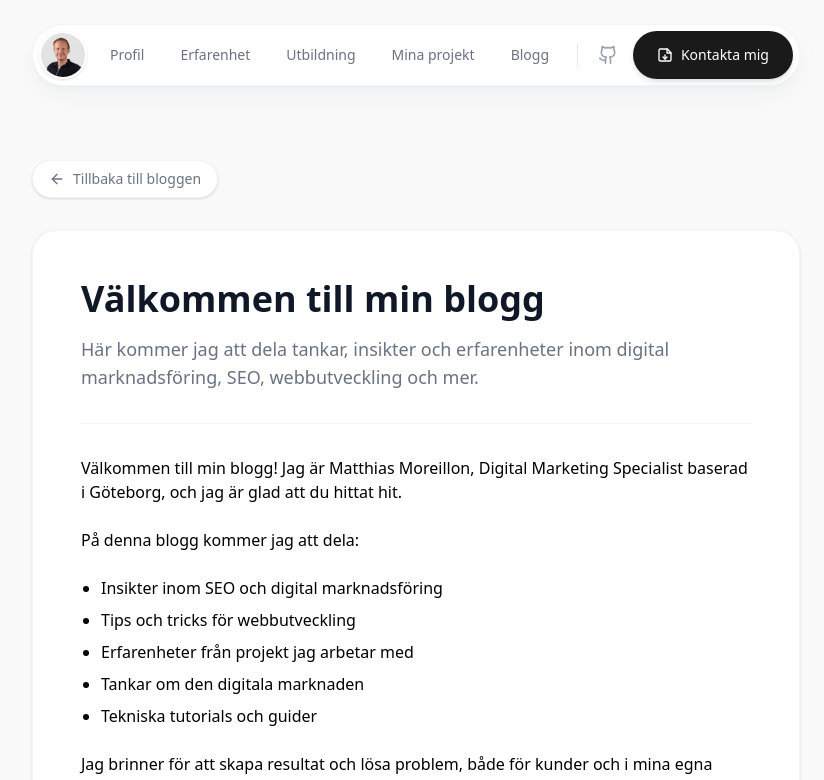
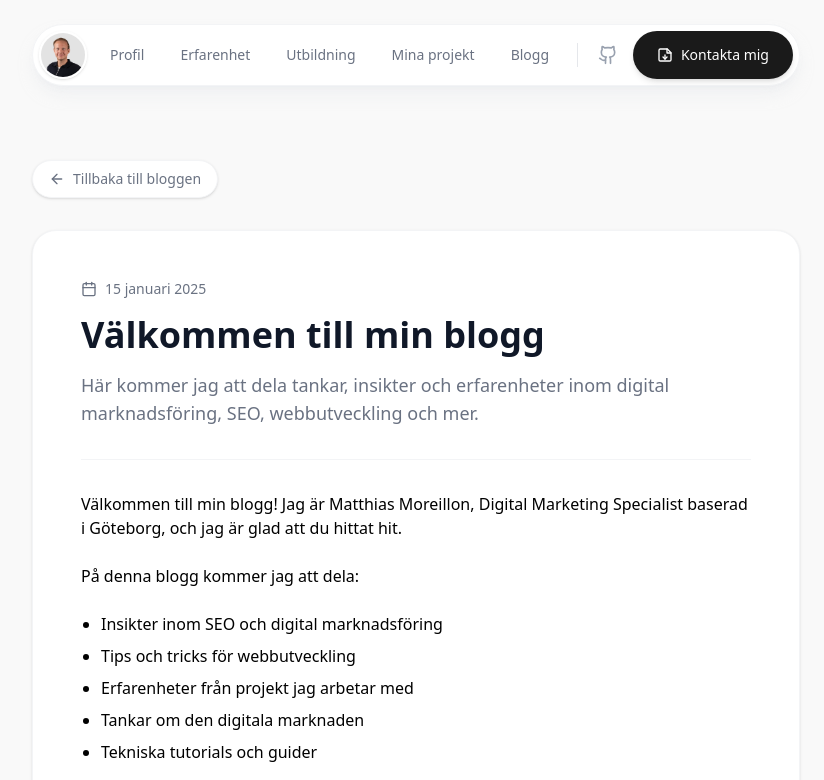
Before and after one commit to Mattias957/matthias957.github.io, a Next.js app: page /blogg/valkommen-till-min-blogg in a window 1280 px wide. Shown: the top 780 px of the page, without its empty margins (224-1048 px from the left). Built offline with nearby package versions, Linux system fonts and the light colour scheme.

Commit message:
Add proper SEO metadata, schema markup and semantic HTML for blog post

```diff
--- a/app/blogg/valkommen-till-min-blogg/page.tsx
+++ b/app/blogg/valkommen-till-min-blogg/page.tsx
@@ -1,10 +1,57 @@
 import { Header } from "@/components/Header";
 import { Footer } from "@/components/Footer";
-import { ArrowLeft } from "lucide-react";
+import { ArrowLeft, Calendar } from "lucide-react";
 import Link from "next/link";
+import type { Metadata } from "next";
+
+export const metadata: Metadata = {
+  title: "Välkommen till min blogg | Matthias Moreillon Blogg",
+  description: "Här kommer jag att dela tankar, insikter och erfarenheter inom digital marknadsföring, SEO, webbutveckling och mer.",
+  openGraph: {
+    title: "Välkommen till min blogg",
+    description: "Här kommer jag att dela tankar, insikter och erfarenheter inom digital marknadsföring, SEO, webbutveckling och mer.",
+    type: "article",
+    publishedTime: "2025-01-15",
+    authors: ["Matthias Moreillon"],
+    tags: ["Nyheter"],
+  },
+};
 
 export default function WelcomeBlogPostPage() {
+  const postDate = "2025-01-15";
+  const excerpt = "Här kommer jag att dela tankar, insikter och erfarenheter inom digital marknadsföring, SEO, webbutveckling och mer.";
+
+  const schema = {
+    "@context": "https://schema.org",
+    "@type": "BlogPosting",
+    "headline": "Välkommen till min blogg",
+    "description": excerpt,
+    "url": "https://matthiasmoreillon.se/blogg/valkommen-till-min-blogg/",
+    "datePublished": postDate,
+    "dateModified": postDate,
+    "author": {
+      "@type": "Person",
+      "name": "Matthias Moreillon",
+      "url": "https://matthiasmoreillon.se"
+    },
+    "publisher": {
+      "@type": "Person",
+      "name": "Matthias Moreillon",
+      "url": "https://matthiasmoreillon.se"
+    },
+    "mainEntityOfPage": {
+      "@type": "WebPage",
+      "@id": "https://matthiasmoreillon.se/blogg/valkommen-till-min-blogg/"
+    },
+    "keywords": "Nyheter"
+  };
+
   return (
+    <>
+      <script
+        type="application/ld+json"
+        dangerouslySetInnerHTML={{ __html: JSON.stringify(schema) }}
+      />
       <main className="bg-[#F9F9F9] min-h-screen font-sans antialiased">
         <Header />
 
@@ -24,17 +71,28 @@ export default function WelcomeBlogPostPage() {
             </div>
 
             {/* Blog Post Content Card */}
-          <div className="bg-white rounded-3xl p-8 md:p-12 shadow-sm border border-gray-100">
+            <article className="bg-white rounded-3xl p-8 md:p-12 shadow-sm border border-gray-100" itemScope itemType="https://schema.org/BlogPosting">
 
               {/* Header */}
-            <div className="mb-8 border-b border-gray-100 pb-8">
-              <h1 className="text-3xl md:text-4xl font-bold text-gray-900 mb-4">Välkommen till min blogg</h1>
-              <p className="text-lg text-gray-500 font-medium">Här kommer jag att dela tankar, insikter och erfarenheter inom digital marknadsföring, SEO, webbutveckling och mer.</p>
+              <header className="mb-8 border-b border-gray-100 pb-8">
+                <div className="flex items-center text-gray-500 text-sm mb-4">
+                  <Calendar className="h-4 w-4 mr-2" />
+                  <time dateTime={postDate} itemProp="datePublished">
+                    {new Date(postDate).toLocaleDateString("sv-SE", {
+                      year: "numeric",
+                      month: "long",
+                      day: "numeric"
+                    })}
+                  </time>
                 </div>
+                <h1 className="text-3xl md:text-4xl font-bold text-gray-900 mb-4" itemProp="headline">Välkommen till min blogg</h1>
+                <p className="text-lg text-gray-500 font-medium" itemProp="description">{excerpt}</p>
+              </header>
 
               {/* Main Content */}
               <div
                 className="prose prose-gray max-w-none prose-headings:font-bold prose-h3:text-xl prose-h3:mt-8 prose-h3:mb-4 prose-p:text-gray-600 prose-p:leading-relaxed prose-p:mb-6"
+                itemProp="articleBody"
                 dangerouslySetInnerHTML={{ __html: `
                   <p class="mb-6">Välkommen till min blogg! Jag är Matthias Moreillon, Digital Marketing Specialist baserad i Göteborg, och jag är glad att du hittat hit.</p>
 
@@ -54,11 +112,14 @@ export default function WelcomeBlogPostPage() {
                 ` }}
               />
 
-          </div>
+              <meta itemProp="dateModified" content={postDate} />
+              <meta itemProp="author" content="Matthias Moreillon" />
+            </article>
           </div>
         </section>
 
         <Footer />
       </main>
+    </>
   );
 }
```
Lines whose indentation alone changed are shown as unchanged.
